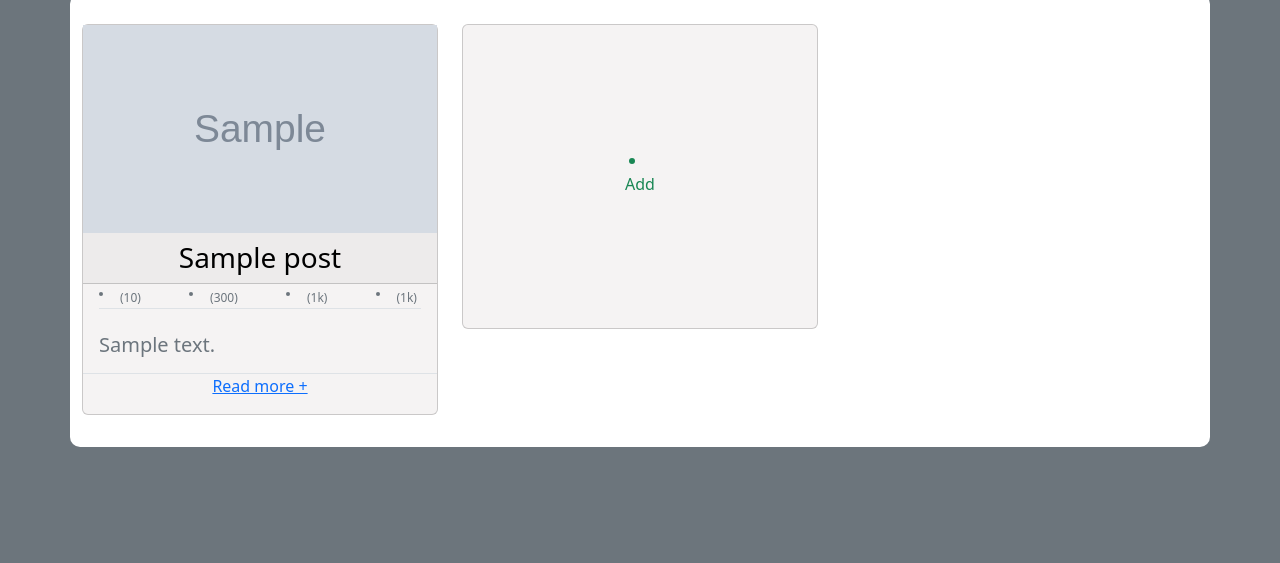
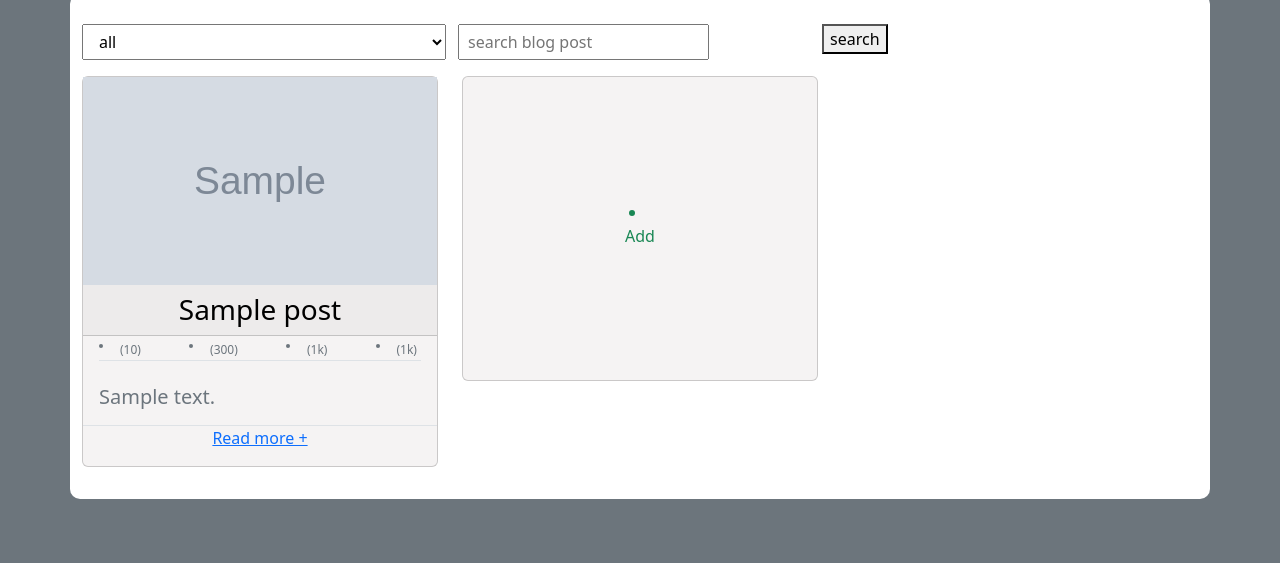
Before and after one commit to chriford/blog, a Django app: template blog/templates/blog/posts.html in a window 1280 px wide. Shown: the part 237-800 px from the top of the page. Run offline with Django 3.2, Linux system fonts and the light colour scheme; the template is opened without the code that fills it: most values are stand-ins (such as "Sample title", 1, 10 or a date in 2020); grey boxes marked "Sample" are stand-in pictures; some libraries are stand-ins or nearby versions.

Commit message:
prepare for the search

```diff
--- a/blog/templates/blog/posts.html
+++ b/blog/templates/blog/posts.html
@@ -90,7 +90,23 @@
         </p>
     </marquee>
     </div>
-    <div class="row animate__animated">
+    <div class="row">
+        <div class="container">
+            <form class="container pb-3 row">
+                <select name="category" class="py-1 col-md-4">
+                    <option value="all">all</option>
+                    {% for category in categories %}
+                        <option value="{{category.id}}">{{category.name}}</option>
+                    {% endfor %}
+                </select>
+                <div class="col-md-4">
+                    <input type="text" name="post" placeholder="search blog post" class="py-1 px-2 w-45">
+                </div>
+                <div class="col-md-4">
+                    <button class="w-auto" >search</button>
+                </div>
+        </form>
+    </div>
         {% for post in posts %}
         {% include 'include/blog-card.html' %}
         {% endfor %}
--- a/blog/views/posts.py
+++ b/blog/views/posts.py
@@ -102,9 +102,11 @@ def posts(request):
     else:
         pass
     posts = Post.objects.all()
+    categories = Category.objects.all()
     context = {
         'post_form': PostForm,
         'category_form': CategoryForm,
+        'categories': categories,
         'posts': posts,
     }
     return render(request, 'blog/posts.html', context)
```
